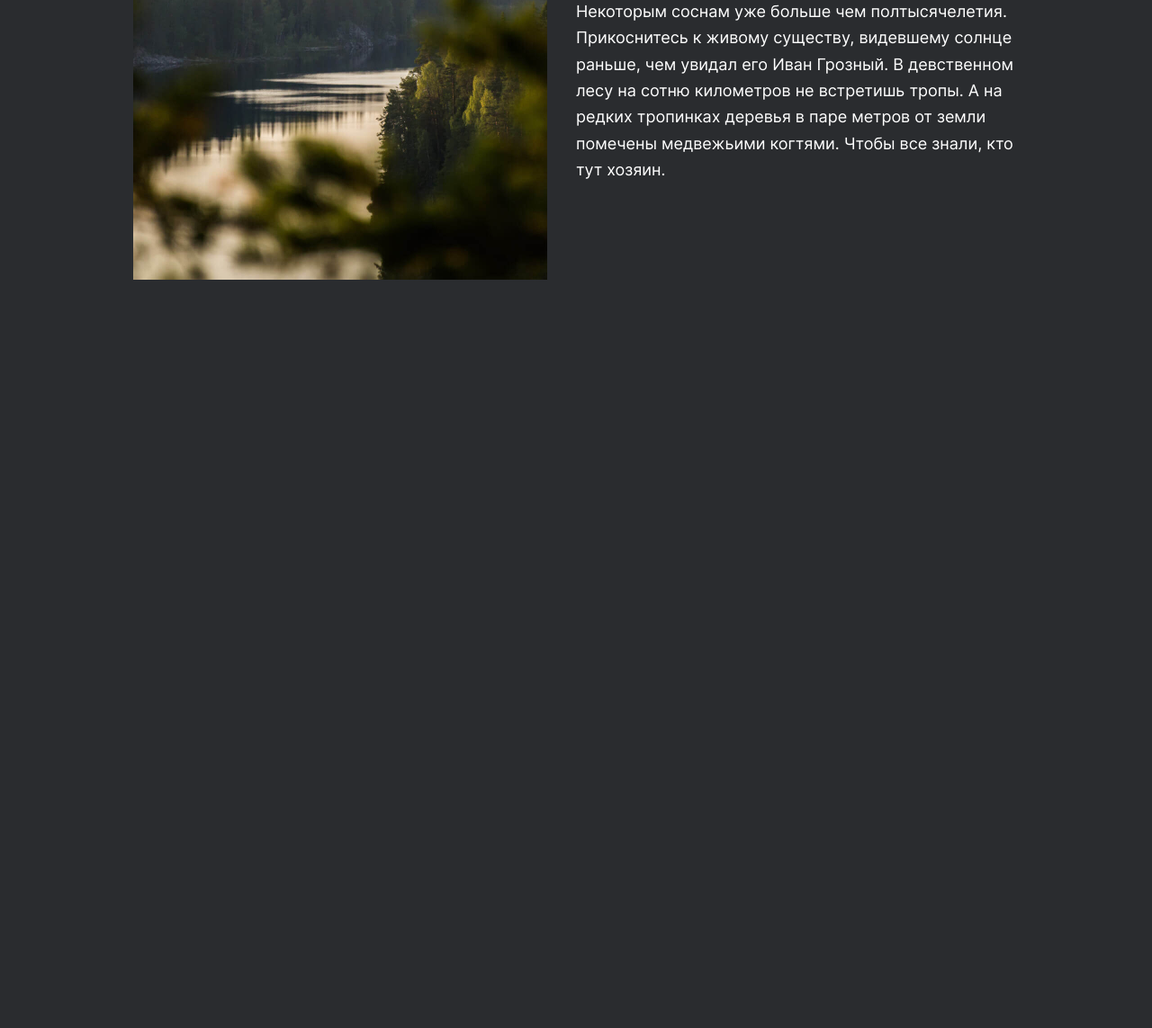
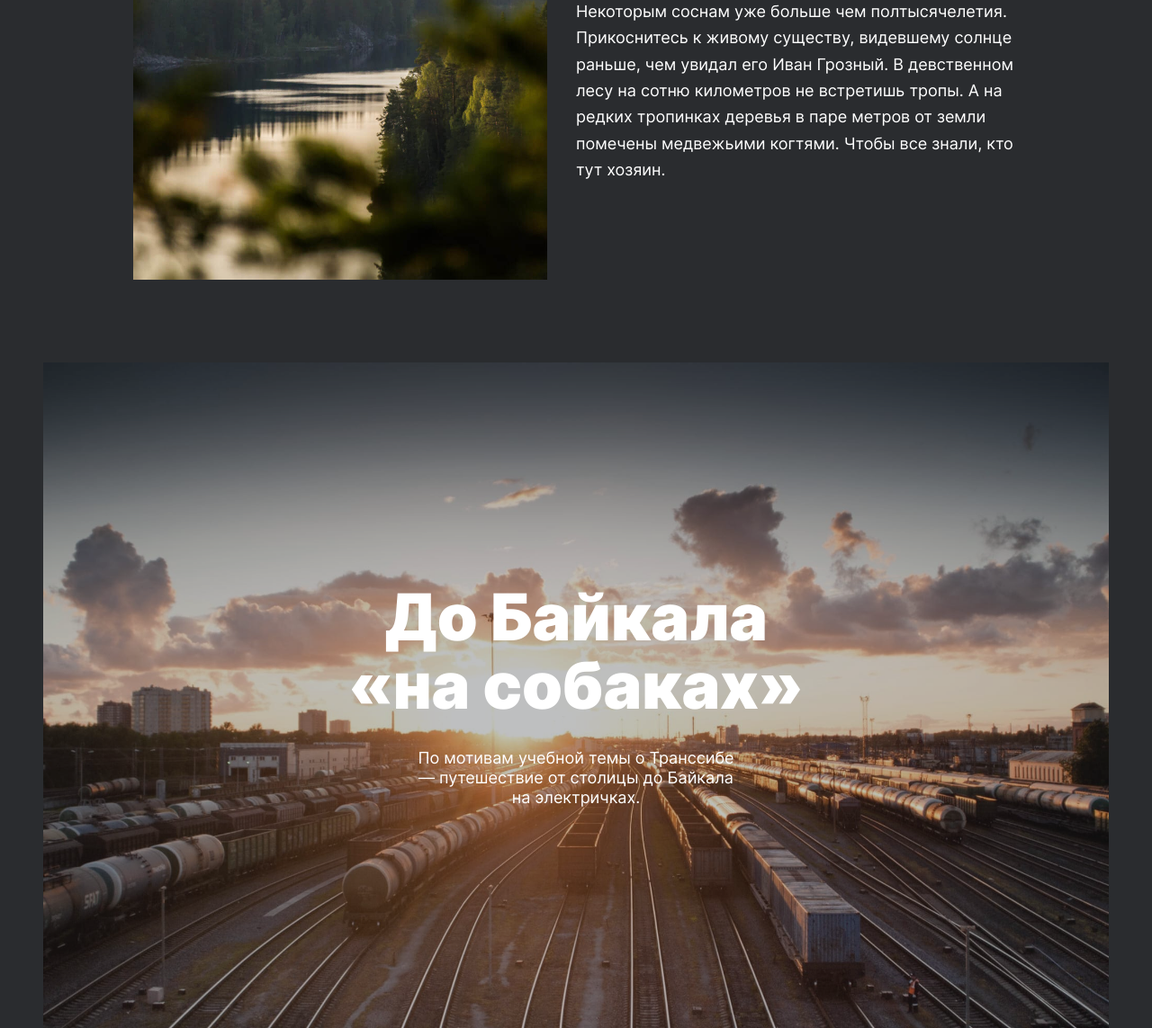
Before and after one commit to EgorSabyanin/russian-travel, a plain HTML site: page index.html in a window 1280 px wide. Shown: the part 5505-6648 px from the top of the page at 90% size. Before the commit the page ends 5816 px from the top, so only its background shows below. Drawn offline with Linux system fonts and the light colour scheme.

```diff
--- a/blocks/cover/__subtitle/cover__subtitle.css
+++ b/blocks/cover/__subtitle/cover__subtitle.css
@@ -0,0 +1,16 @@
+.cover__subtitle {
+  z-index: 2;
+  max-width: 360px;
+  margin: 0 auto;
+  margin-top: 32px;
+  padding: unset;
+  font-family: "Inter";
+  font-style: normal;
+  font-weight: 400;
+  font-size: 18px;
+  line-height: 22px;
+
+  text-align: center;
+
+  color: var(--white);
+}
--- a/blocks/cover/__title/cover__title.css
+++ b/blocks/cover/__title/cover__title.css
@@ -0,0 +1,16 @@
+.cover__title {
+  z-index: 2;
+  max-width: 560px;
+  margin: 0 auto;
+  padding: unset;
+  font-family: "Inter";
+  font-style: normal;
+  font-weight: 900;
+  font-size: 72px;
+  line-height: 76px;
+
+  text-align: center;
+  text-rendering: optimizeLegibility;
+
+  color: var(--white);
+}
--- a/blocks/cover/cover.css
+++ b/blocks/cover/cover.css
@@ -0,0 +1,32 @@
+.cover {
+  position: relative;
+  display: flex;
+  justify-content: center;
+  align-items: center;
+  flex-direction: column;
+
+  margin: 0 auto;
+  margin-top: 92px;
+  max-width: 1184px;
+  max-height: 740px;
+  height: 740px;
+
+  background: url(../../images/cover-trains.jpg);
+  background-size: cover;
+}
+
+.cover::before {
+  content: "";
+  position: absolute;
+  background-color: var(--asphalt);
+  opacity: 0.3;
+  min-height: 100%;
+  min-width: 100%;
+  max-height: 100%;
+  max-width: 100%;
+  transition: all 400ms;
+}
+
+.cover:hover::before {
+  opacity: 0.8;
+}
--- a/blocks/place/__link/place__link.css
+++ b/blocks/place/__link/place__link.css
@@ -8,5 +8,11 @@
 
   text-decoration-line: underline;
 
+  transition: all var(--linkTransition);
+
   color: var(--white);
 }
+
+.place__link:hover {
+  opacity: 0.8;
+}
--- a/index.html
+++ b/index.html
@@ -228,6 +228,15 @@
         </div>
       </section>
     </div>
+    <section class="cover">
+      <h2 class="cover__title">
+        До Байкала &laquo;на собаках&raquo;
+      </h2>
+      <p class="cover__subtitle">
+        По мотивам учебной темы о Транссибе &mdash; путешествие от столицы до Байкала
+        на электричках.
+      </p>
+    </section>
   </main>
 </body>
 
--- a/vendor/variables.css
+++ b/vendor/variables.css
@@ -7,6 +7,11 @@
   --asphalt: #2a2c2f;
 
   /*
+  * Анимации
+  */
+  --linkTransition: 300ms;
+
+  /*
   * Размеры экранов
   */
   --phoneDevice: 320px;
```
